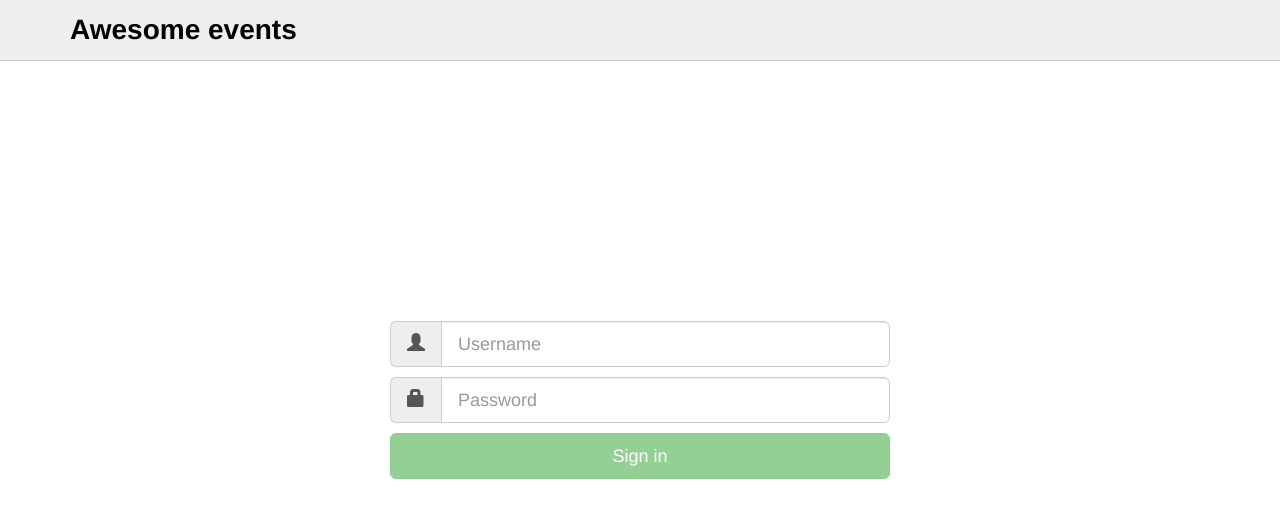
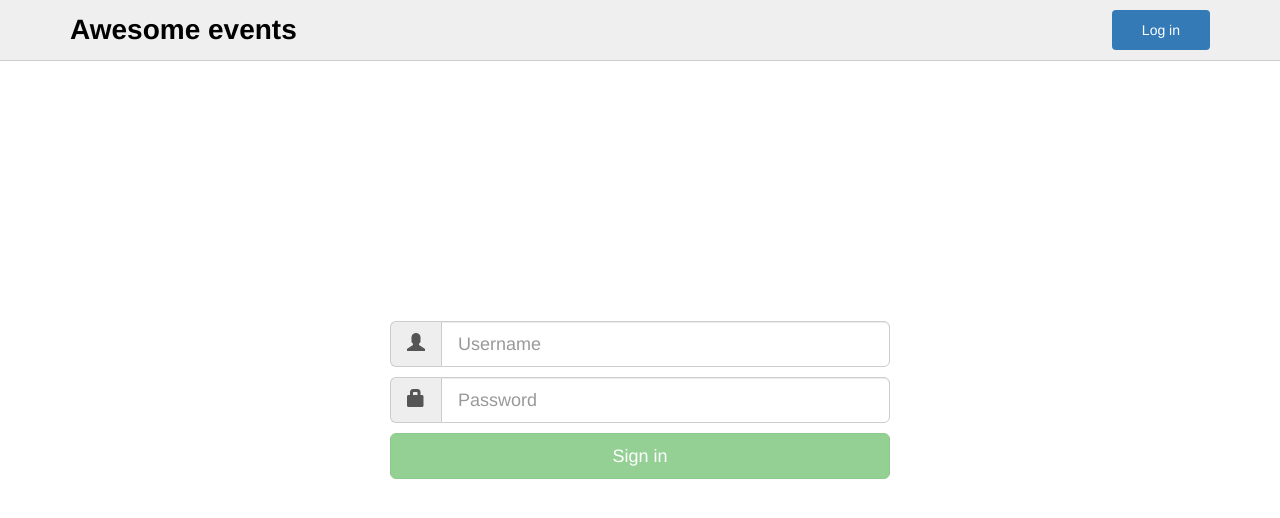
Before and after one commit to Frederiks96/EVENT-ANGULAR, an Angular app: page /signin in a window 1280 px wide. Shown: the top 518 px of the page. Built offline with nearby package versions, Linux system fonts and the light colour scheme.

Commit message:
Log in fane

```diff
--- a/src/app/header/header.component.html
+++ b/src/app/header/header.component.html
@@ -3,7 +3,9 @@
         Awesome events
     </a>
 </span>
-<ul class="nav nav-pills pull-right" *ngIf="isAuthenticated()">
+
+<!-- <div [ngSwitch]="isAuthenticated()"> -->
+<ul class="nav nav-pills pull-right" *ngIf="isAuthenticated(); else notAuthenticated"> <!-- *ngSwitchCase="true"-->
     <li role="presentation" routerLinkActive="active"
         [routerLinkActiveOptions]="{exact: true}">
         <a [routerLink]="['/events']" style="padding: 10px 30px 10px 30px;">
@@ -30,3 +32,15 @@
         </ul>
     </li>
 </ul>
+
+<ng-template #notAuthenticated>
+    <ul class="nav nav-pills pull-right"> <!-- *ngSwitchCase="false" -->
+        <li role="presentation" routerLinkActive="active"
+            [routerLinkActiveOptions]="{exact: true}">
+            <a [routerLink]="['/signin']" style="padding: 10px 30px 10px 30px;">
+                Log in
+            </a>
+        </li>
+    </ul>
+</ng-template>
+<!-- </div> -->
```
Also changed, not shown: 1 other file (tests, documents, lock files or other folders).
